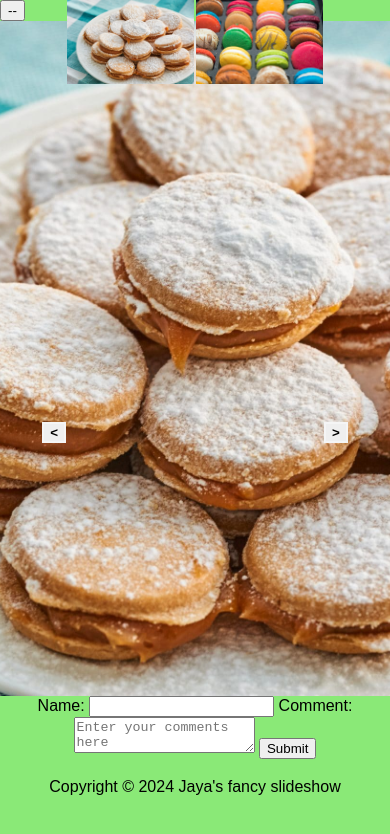
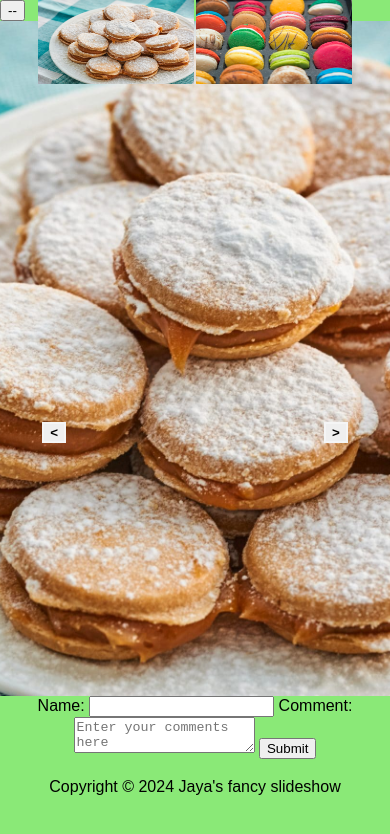
Before and after one commit to jayavcp/wk3assignment, a plain HTML site: page index.html in a window 390 px wide. Drawn offline with Linux system fonts and the light colour scheme.

Commit message:
media queries

```diff
--- a/style.css
+++ b/style.css
@@ -51,6 +51,12 @@ button#prev {
   cursor: pointer;
 }
 
+@media (width <= 400px) {
+  #thumb-container img {
+    width: 40%;
+  }
+}
+
 .large-image {
   display: flex;
   justify-content: center;
```
